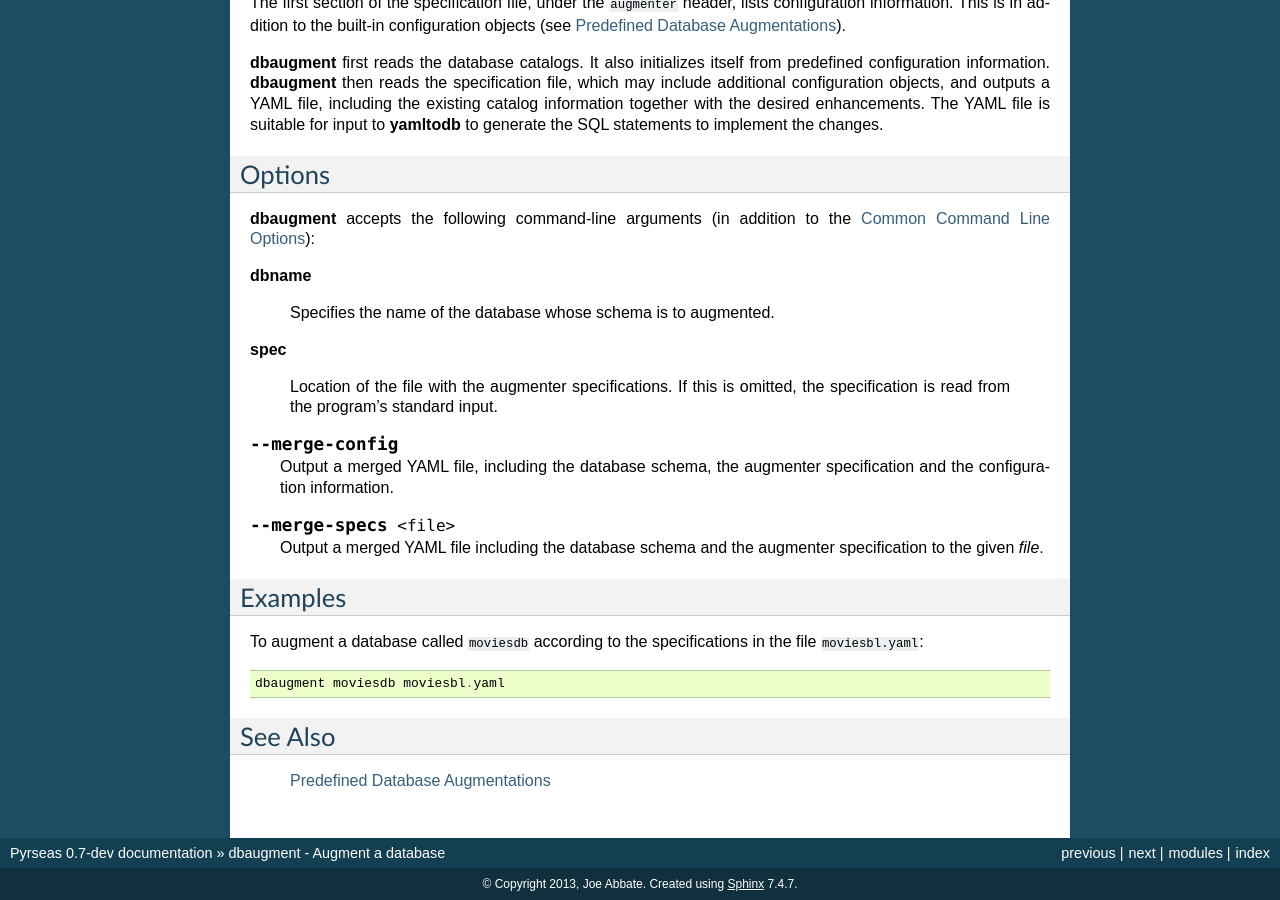
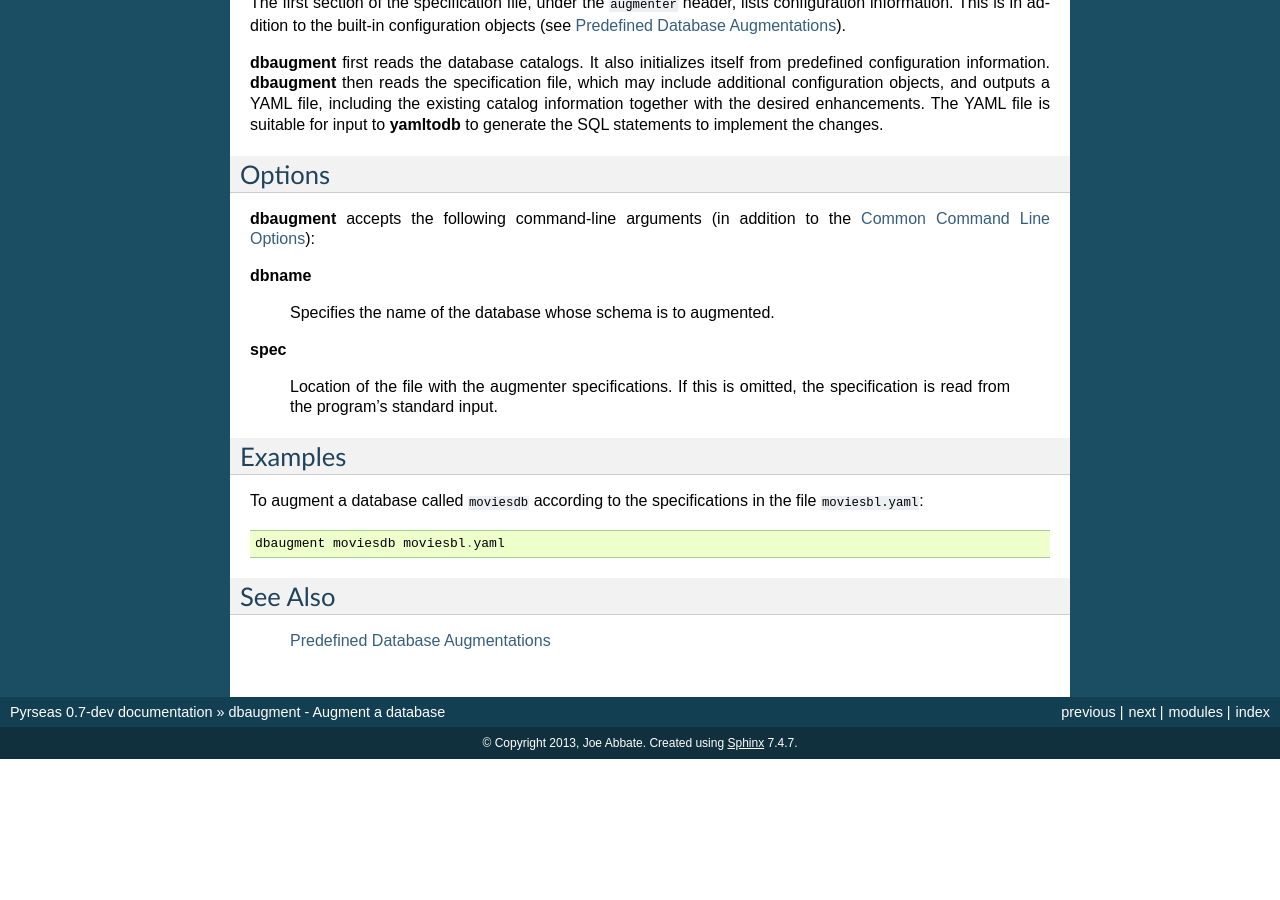
Before and after one commit to perseas/Pyrseas, a Sphinx documentation site: the page built from docs/dbaugment.rst, in a window 1280 px wide and 900 px high, scrolled down 746 px. Built offline with Sphinx 7.4.7, drawn with Linux system fonts in a browser that asks for light colours; after the commit the page ends 1505 px from its top, so only the background shows below that.

Commit message:
Remove unimplemented dbaugment options (merge-spec and merge-config). [ci skip]

```diff
--- a/docs/dbaugment.rst
+++ b/docs/dbaugment.rst
@@ -70,18 +70,6 @@ addition to the :doc:`cmdargs`):
     is omitted, the specification is read from the program's standard
     input.
 
-.. program:: dbaugment
-
-.. cmdoption:: --merge-config
-
-    Output a merged YAML file, including the database schema, the
-    augmenter specification and the configuration information.
-
-.. cmdoption:: --merge-specs <file>
-
-    Output a merged YAML file including the database schema and the
-    augmenter specification to the given `file`.
-
 Examples
 --------
 
```
Also changed, not shown: 1 other file.
